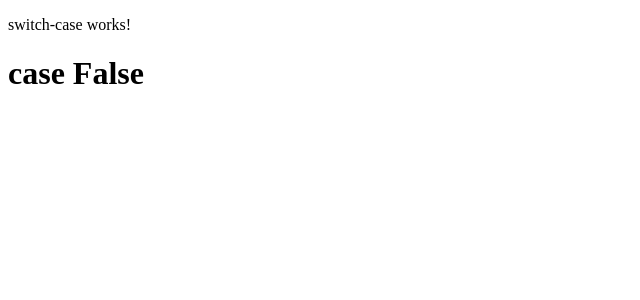
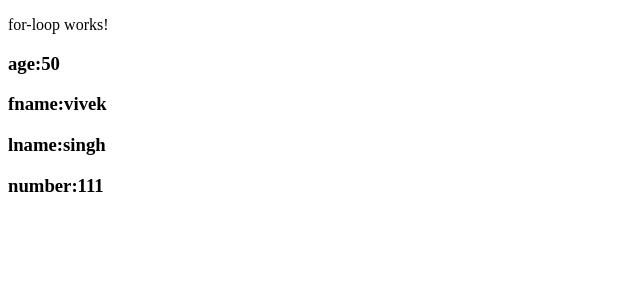
Before and after one commit to ui-vivek/angular-practice, an Angular app: page / in a window 1280 px wide. Shown: the top 300 px of the page, without its empty margins (0-640 px from the left). Built offline with nearby package versions, Linux system fonts and the light colour scheme.

Commit message:
for-loop on array and objects

```diff
--- a/src/app/app.component.html
+++ b/src/app/app.component.html
@@ -7,4 +7,5 @@
 <!-- <app-inline-temp-style></app-inline-temp-style> -->
 <!-- <app-property-binding></app-property-binding> -->
 <!-- <app-if-else></app-if-else> -->
-<app-switch-case></app-switch-case>
+<!-- <app-switch-case></app-switch-case> -->
+<app-for-loop></app-for-loop>
--- a/src/app/app.module.ts
+++ b/src/app/app.module.ts
@@ -8,6 +8,7 @@ import { InlineTempStyleComponent } from './inline-temp-style/inline-temp-style.
 import { PropertyBindingComponent } from './property-binding/property-binding.component';
 import { IfElseComponent } from './if-else/if-else.component';
 import { SwitchCaseComponent } from './switch-case/switch-case.component';
+import { ForLoopComponent } from './for-loop/for-loop.component';
 
 @NgModule({
   declarations: [
@@ -17,7 +18,8 @@ import { SwitchCaseComponent } from './switch-case/switch-case.component';
     InlineTempStyleComponent,
     PropertyBindingComponent,
     IfElseComponent,
-    SwitchCaseComponent
+    SwitchCaseComponent,
+    ForLoopComponent
   ],
   imports: [
     BrowserModule,
--- /dev/null
+++ b/src/app/for-loop/for-loop.component.html
@@ -0,0 +1,3 @@
+<p>for-loop works!</p>
+<!-- <h3 *ngFor="let data of array">{{data}}</h3> -->
+<h3 *ngFor="let data of object | keyvalue">{{ data.key }}:{{data.value}}</h3>
--- /dev/null
+++ b/src/app/for-loop/for-loop.component.ts
@@ -0,0 +1,16 @@
+import { Component } from '@angular/core';
+
+@Component({
+  selector: 'app-for-loop',
+  templateUrl: './for-loop.component.html',
+  styleUrls: ['./for-loop.component.css']
+})
+export class ForLoopComponent {
+  array=[1,2,3,4,5];
+  object={
+    fname:'vivek',
+    lname:'singh',
+    number:111,
+    age : 50
+  }
+}
```
Also changed, not shown: src/app/for-loop/for-loop.component.css (added), 1 other file (tests, documents, lock files or other folders).
